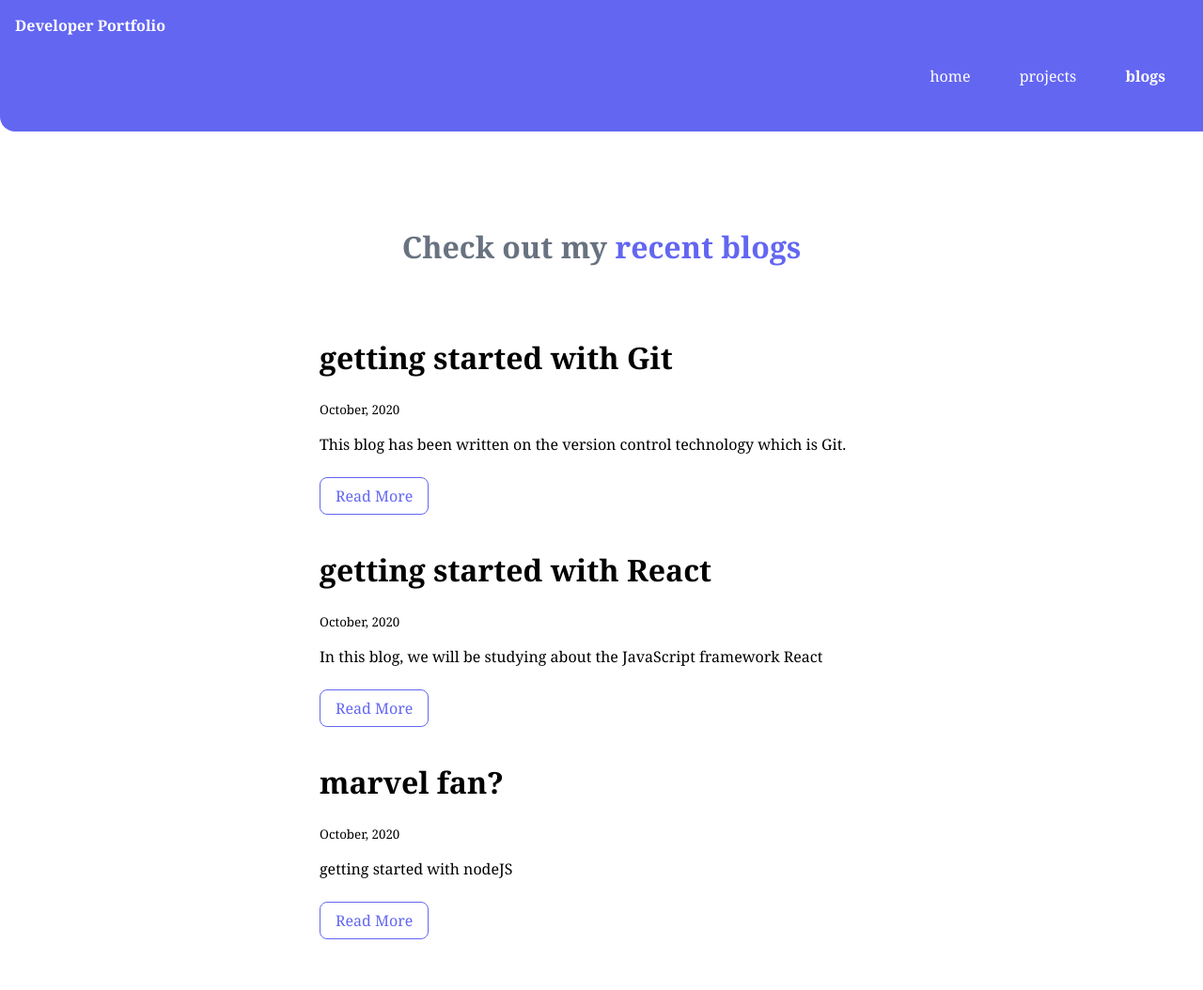
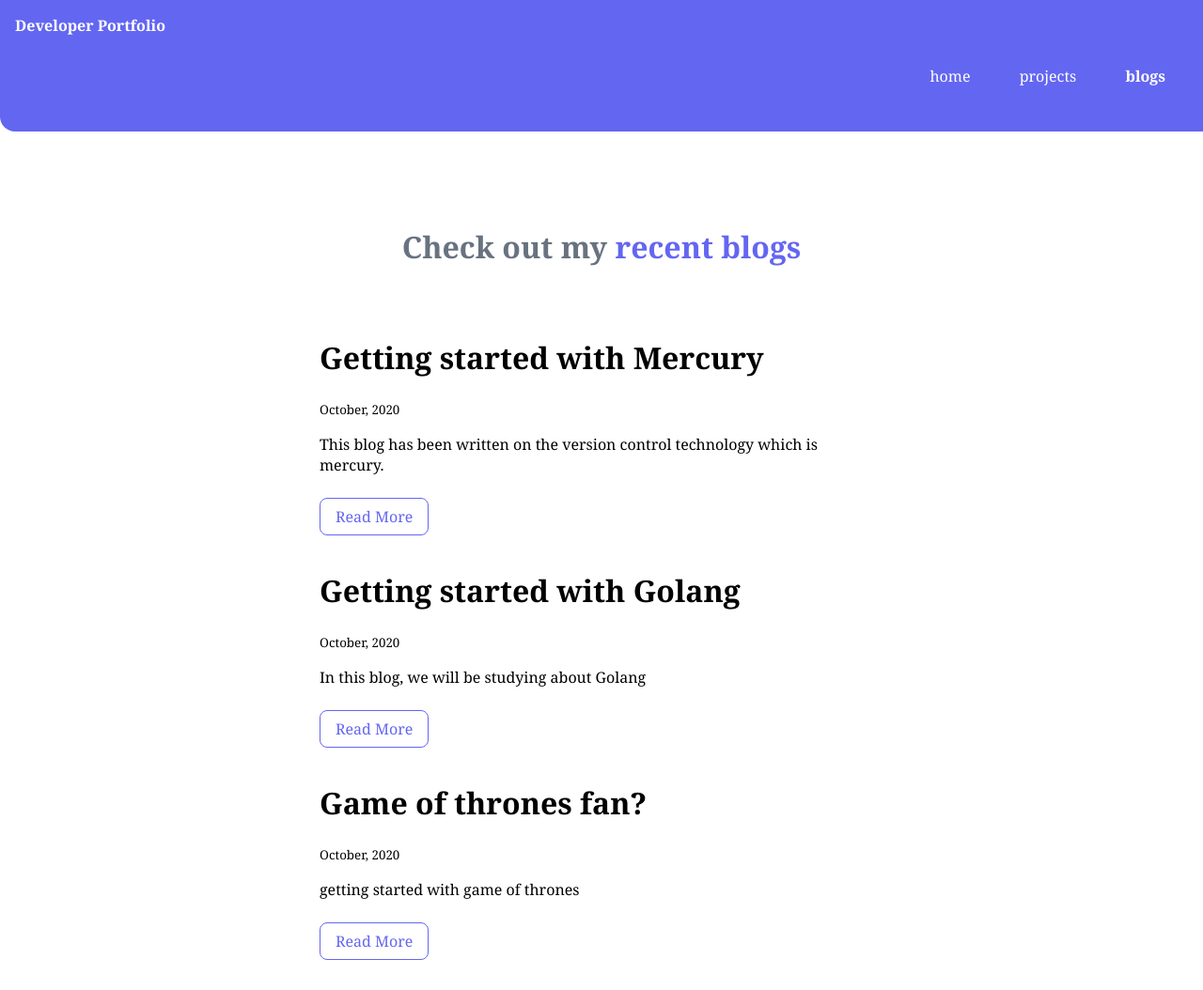
Before and after one commit to sladyn98/neogcamp-portfolio, a plain HTML site: page blogs.html in a window 1280 px wide. Shown: the whole page at 94% size. Before the commit the page ends 1032 px from the top, so only its background shows below. Drawn offline with Linux system fonts and the light colour scheme.

Commit message:
update blogs and projects

```diff
--- a/blogs.html
+++ b/blogs.html
@@ -28,21 +28,21 @@
 
     <ol reversed class="container container-center list-non-bullet">
         <li>
-            <h1>getting started with Git</h1>
+            <h1>Getting started with Mercury</h1>
             <small>October, 2020</small>
-            <p>This blog has been written on the version control technology which is Git.</p>
+            <p>This blog has been written on the version control technology which is mercury.</p>
             <a href="myblogpage.html" class="link link-secondary">Read More</a>
         </li>
         <li>
-            <h1>getting started with React</h1>
+            <h1>Getting started with Golang</h1>
             <small>October, 2020</small>
-            <p>In this blog, we will be studying about the JavaScript framework React</p>
+            <p>In this blog, we will be studying about Golang</p>
             <a href="myblogpage.html" class="link link-secondary">Read More</a>
         </li>
         <li>
-            <h1>marvel fan?</h1>
+            <h1>Game of thrones fan?</h1>
             <small>October, 2020</small>
-            <p>getting started with nodeJS</p>
+            <p>getting started with game of thrones</p>
             <a href="myblogpage.html" class="link link-secondary">Read More</a>
         </li>
 
```
Also changed, not shown: projects.html (+2 -2 lines).
